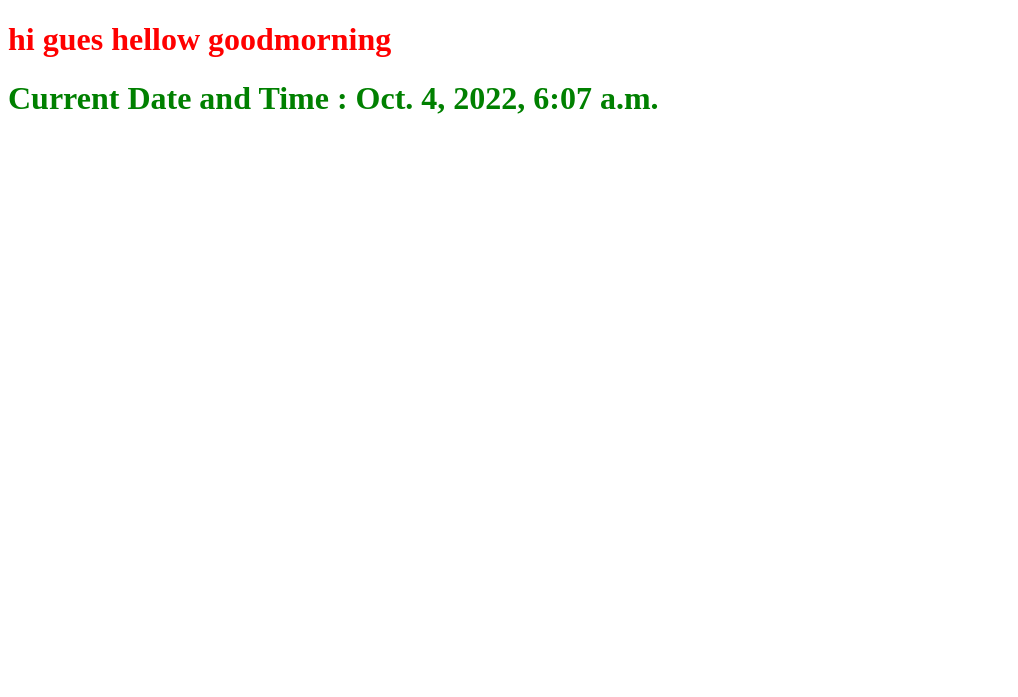
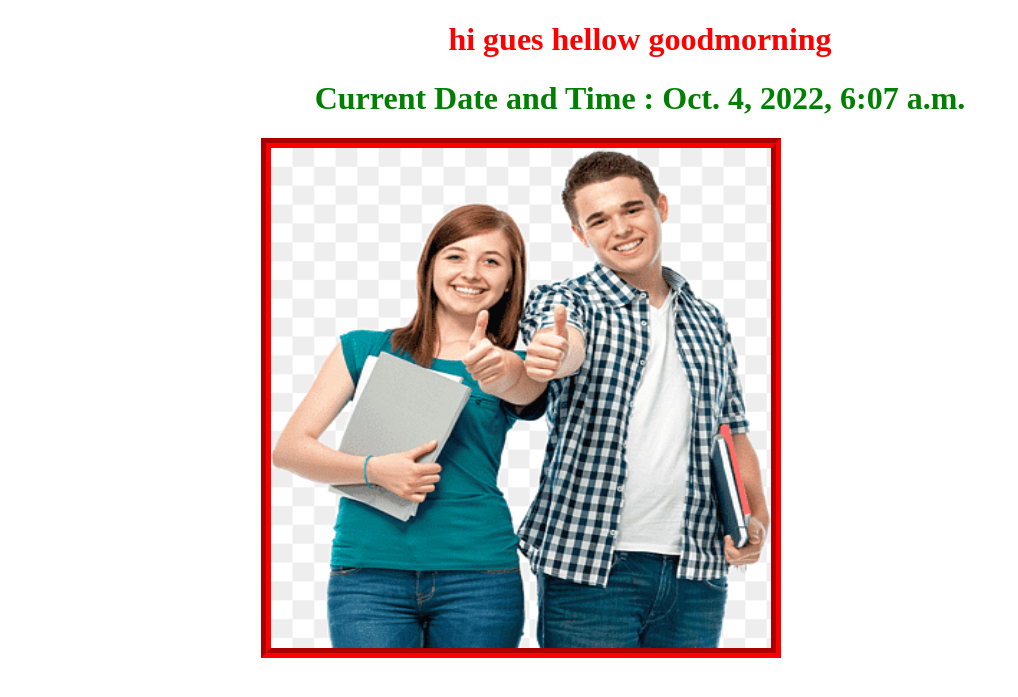
Before and after one commit to pravin54321/django_practice, a Django app: page /httest/ in a window 1280 px wide. Shown: the top 697 px of the page, without its empty margins (0-1018 px from the left). Run offline with Django 4.2, Linux system fonts and the light colour scheme.

Commit message:
static_files

```diff
--- /dev/null
+++ b/static/css/demo.css
@@ -0,0 +1,9 @@
+img{
+    height: 500px;
+    width: 500px;
+    border: 10px red groove;
+    margin:0% 20%;
+    }
+    h1{
+    color:blue;
+    text-align: center;
--- a/template_project/settings.py
+++ b/template_project/settings.py
@@ -111,8 +111,12 @@ USE_TZ = True
 # Static files (CSS, JavaScript, Images)
 # https://docs.djangoproject.com/en/4.1/howto/static-files/
 
-STATIC_URL = "static/"
 
+STATIC_DIR=os.path.join(BASE_DIR,'static')
+STATIC_URL = '/static/'
+STATICFILES_DIRS=[
+STATIC_DIR,
+]
 # Default primary key field type
 # https://docs.djangoproject.com/en/4.1/ref/settings/#default-auto-field
 
--- a/templates/test_app/wish.html
+++ b/templates/test_app/wish.html
@@ -1,8 +1,11 @@
+
 <!DOCTYPE html>
+ {% load static %}
  <html lang="en" dir="ltr">
 <head>
 <meta charset="utf-8">
 <title>First Template Page</title>
+<link rel="stylesheet" href="{% static "css/demo.css" %}" >
  <style >
 #h11{
 color:red;
@@ -15,5 +18,6 @@ color:green;
 <body>
 <h1 id=h11>{{insert_msg}}</h1>
 <h1 id=h12>Current Date and Time : {{insert_date}}</h1>
+<img src="{% static "image/student.png" %}" alt="">
 </body>
 </html>
```
Also changed, not shown: static/image/student.png (added).
